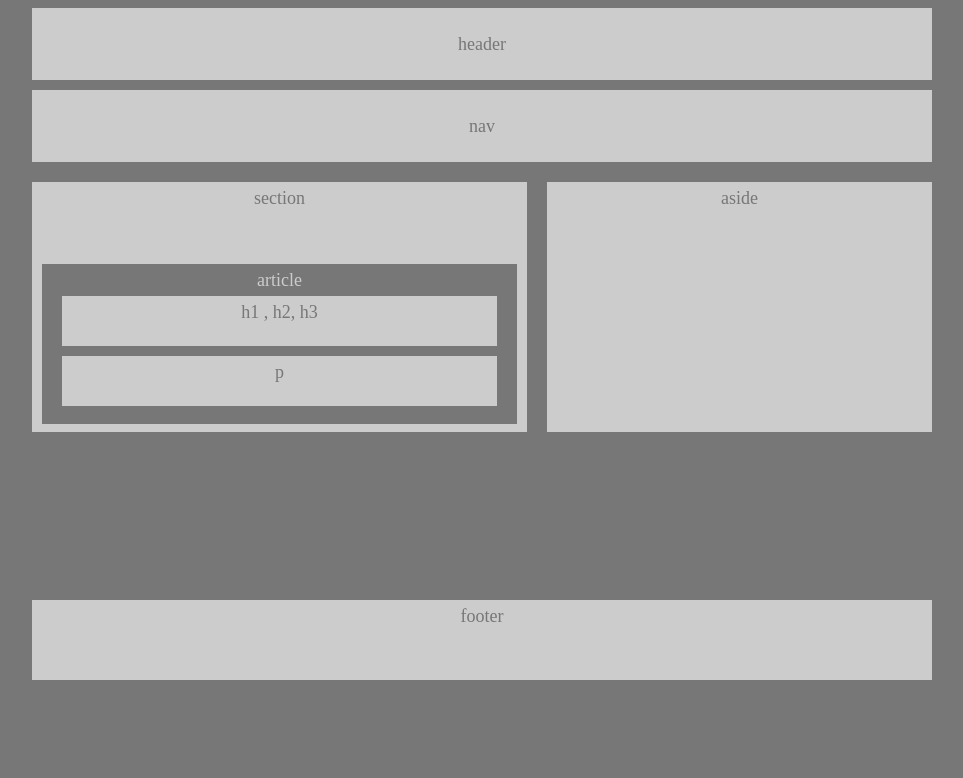
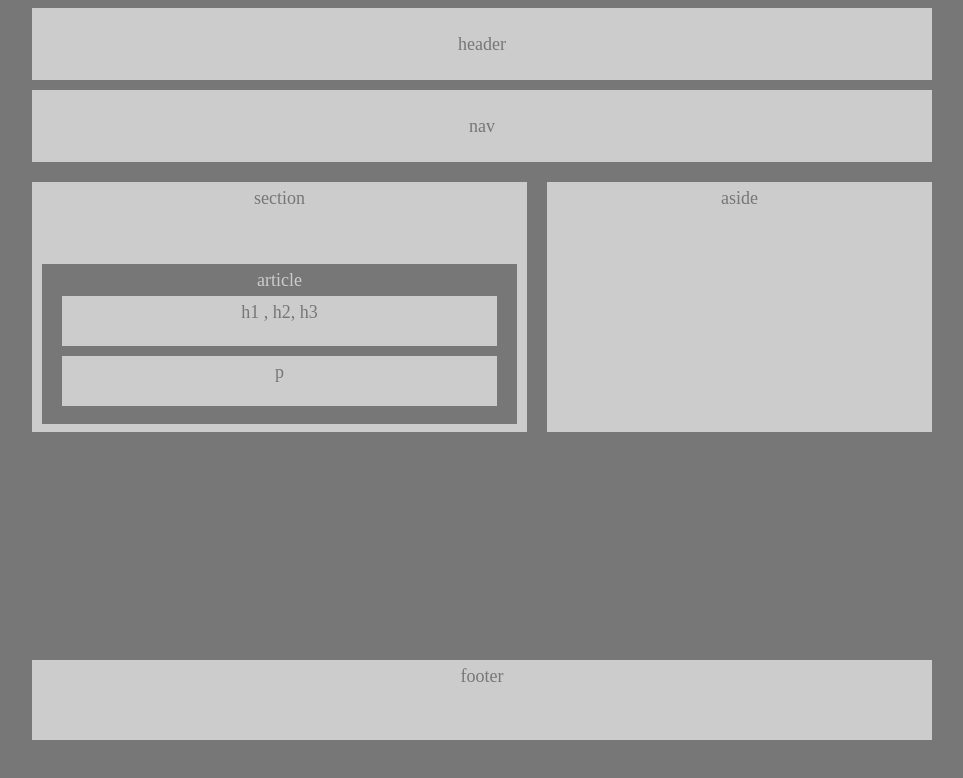
Before and after one commit to silverehiwario/HW-Wireframe, a plain HTML site: page index.html in a window 1280 px wide. Shown: the whole page, without its empty margins (36-999 px from the left). Drawn offline with Linux system fonts and the light colour scheme.

Commit message:
updated wireframe homework

```diff
--- a/style.css
+++ b/style.css
@@ -90,7 +90,7 @@ body {
 	height: 80px;
 	margin-top: 20px;
 	position: fixed;
-	bottom:120px;
+	bottom:60px;
 	color:#777;
 
 
```
